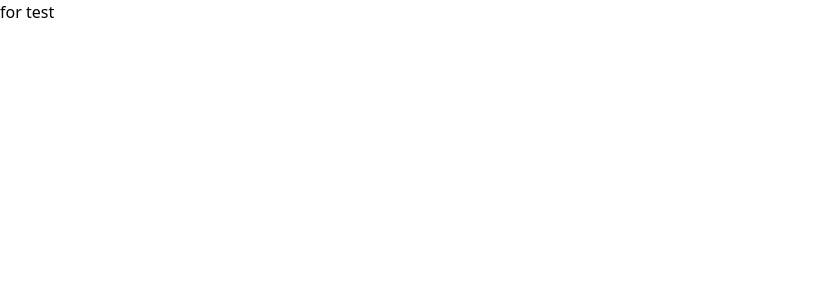
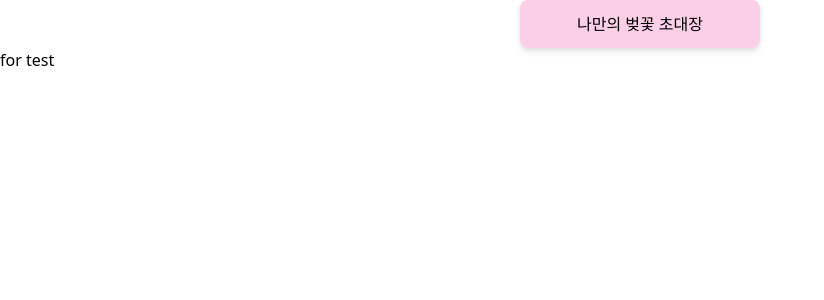
Before and after one commit to seunghoonKang/cherryblossom, a Next.js app: page /creation in a window 1280 px wide. Shown: the top 300 px of the page, without its empty margins (0-824 px from the left). Built offline with nearby package versions, Linux system fonts and the light colour scheme.

Commit message:
feat : add pageTitle component

```diff
--- a/src/components/Creation/PageTitle/index.tsx
+++ b/src/components/Creation/PageTitle/index.tsx
@@ -1,3 +1,9 @@
 export default function PageTitle() {
-  return <div></div>;
+  return (
+    <div className="w-full flex justify-center">
+      <div className="w-60 bg-pink-200 text-center py-3 rounded-lg drop-shadow-md">
+        나만의 벚꽃 초대장
+      </div>
+    </div>
+  );
 }
```
